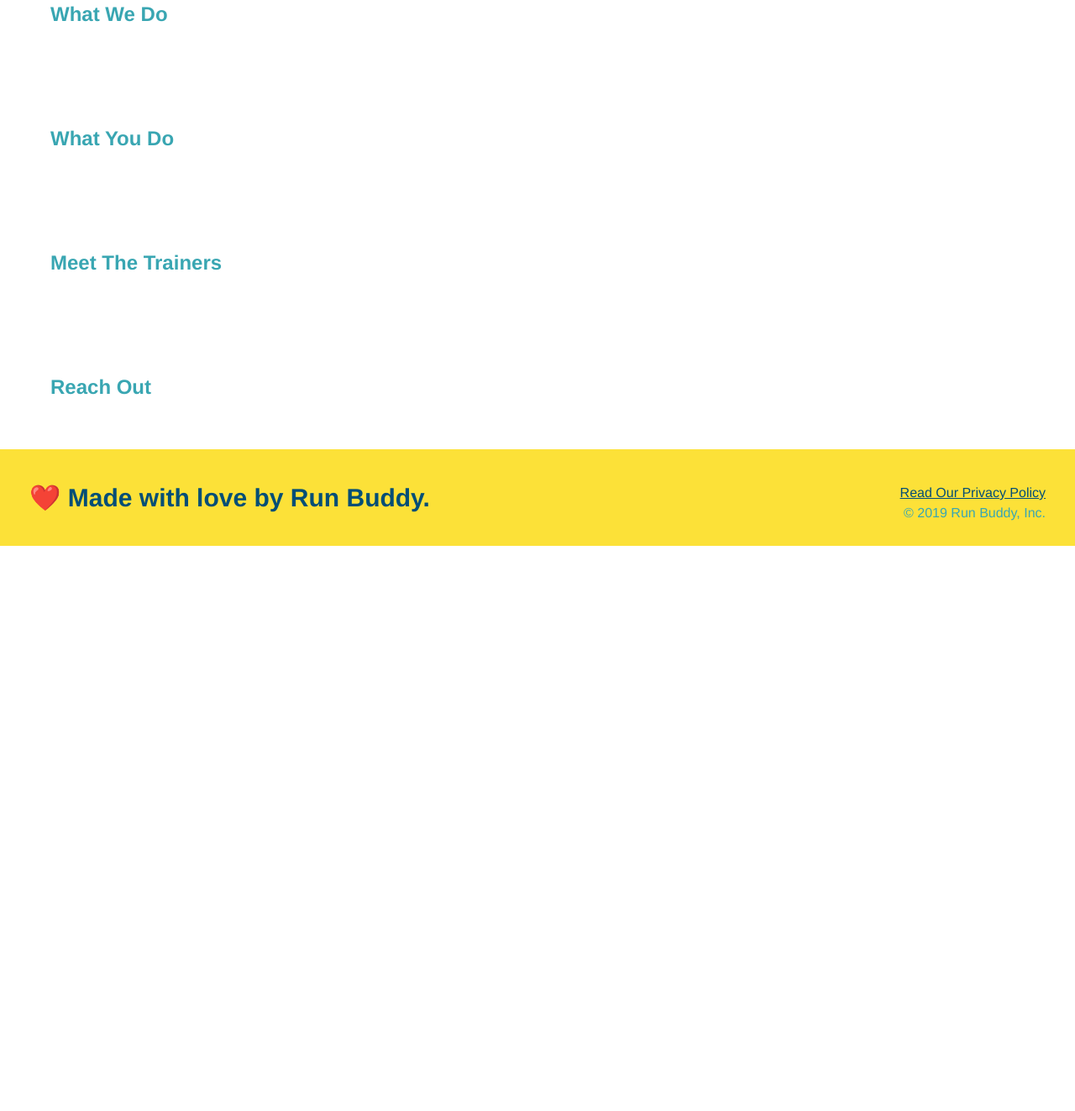
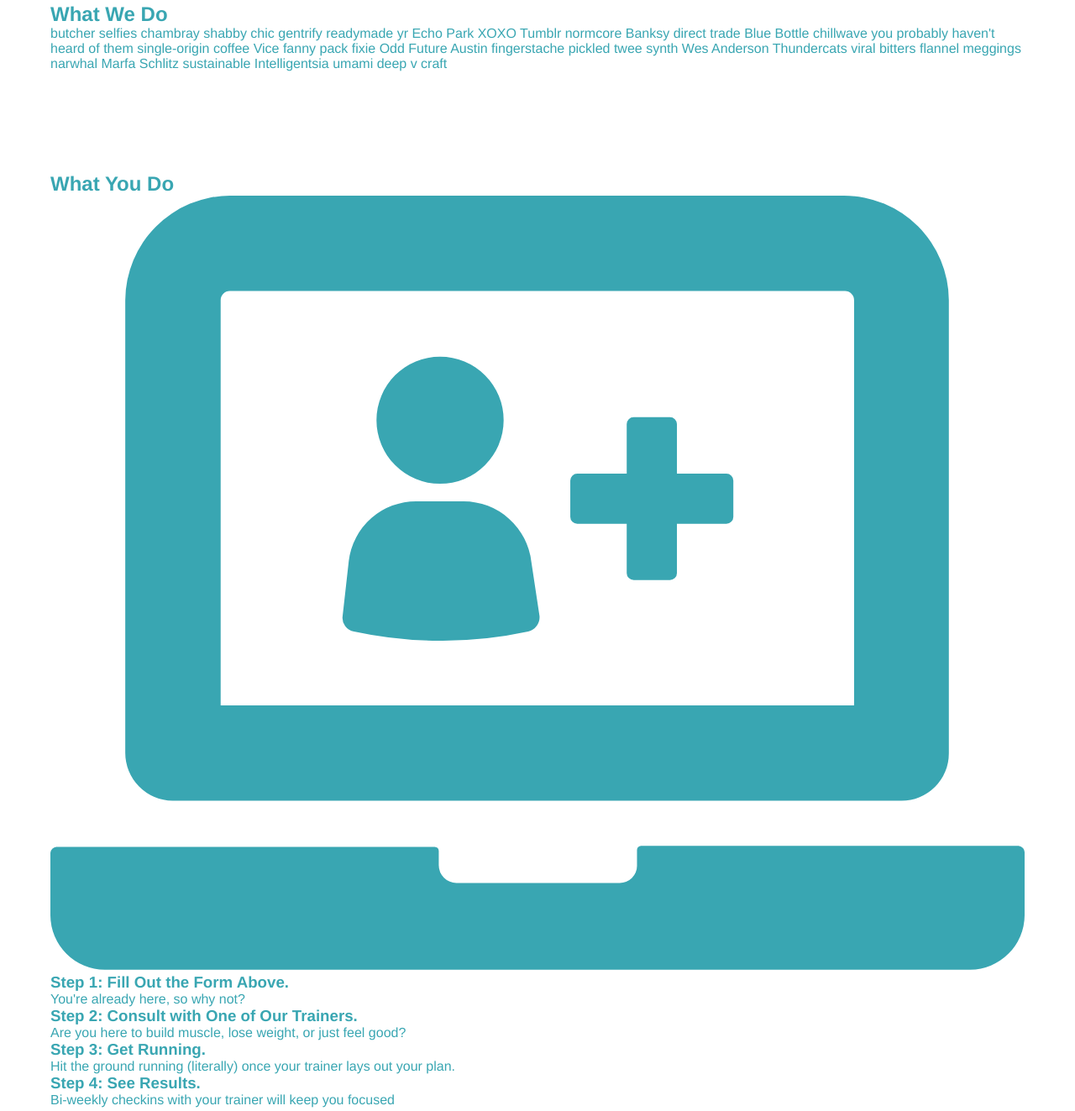
Before and after one commit to jacurtis813/run-buddy, a plain HTML site: page index.html in a window 1280 px wide. Shown: the part 739-2062 px from the top of the page at 84% size. Before the commit the page ends 1389 px from the top, so only its background shows below. Drawn offline with Linux system fonts and the light colour scheme.

Commit message:
downloaded zipped files to apply

```diff
--- a/index.html
+++ b/index.html
@@ -57,26 +57,54 @@
                     <label for="trainer-no">No</label>
                 </p>
                 <p>
-                    <label for="checkbox" >
-                      I acknowledge that I am at least 18 years of age.
+                    <label for="checkbox">
+                        I acknowledge that I am at least 18 years of age.
                     </label>
                     <input type="checkbox" name="age-confirm" id="checkbox" />
-                  </p>
-                  <button type="submit">
-                      Get running
-                  </button>
+                </p>
+                <button type="submit">
+                    Get running
+                </button>
             </form>
         </div>
     </section>
 
     <!-- "what we do" section -->
-    <section>
+    <section id="what-we-do">
         <h2>What We Do</h2>
+        <p>
+            butcher selfies chambray shabby chic gentrify readymade yr Echo Park XOXO Tumblr normcore Banksy direct
+            trade Blue Bottle chillwave you probably haven't heard of them single-origin coffee Vice fanny pack fixie
+            Odd Future Austin fingerstache pickled twee synth Wes Anderson Thundercats viral bitters flannel meggings
+            narwhal Marfa Schlitz sustainable Intelligentsia umami deep v craft
+        </p>
     </section>
 
     <!-- "what you do" section -->
-    <section>
+    <section id="what-you-do">
         <h2>What You Do</h2>
+
+        <div>
+            <!-- insert this img element -->
+            <img src="./assets/images/step-1.svg" alt="" />
+            <h3>Step 1: Fill Out the Form Above.</h3>
+            <p>You're already here, so why not?</p>
+        </div>
+
+        <div>
+            <h3>Step 2: Consult with One of Our Trainers.</h3>
+            <p>Are you here to build muscle, lose weight, or just feel good?</p>
+        </div>
+
+        <div>
+            <h3>Step 3: Get Running.</h3>
+            <p>Hit the ground running (literally) once your trainer lays out your plan.</p>
+        </div>
+
+        <div>
+            <h3>Step 4: See Results.</h3>
+            <p>Bi-weekly checkins with your trainer will keep you focused</p>
+        </div>
     </section>
 
     <!-- "meet the trainers" section -->
```
Also changed, not shown: assets/images/step-1.svg (added), assets/images/step-2.svg (added), assets/images/step-3.svg (added), assets/images/step-4.svg (added).
